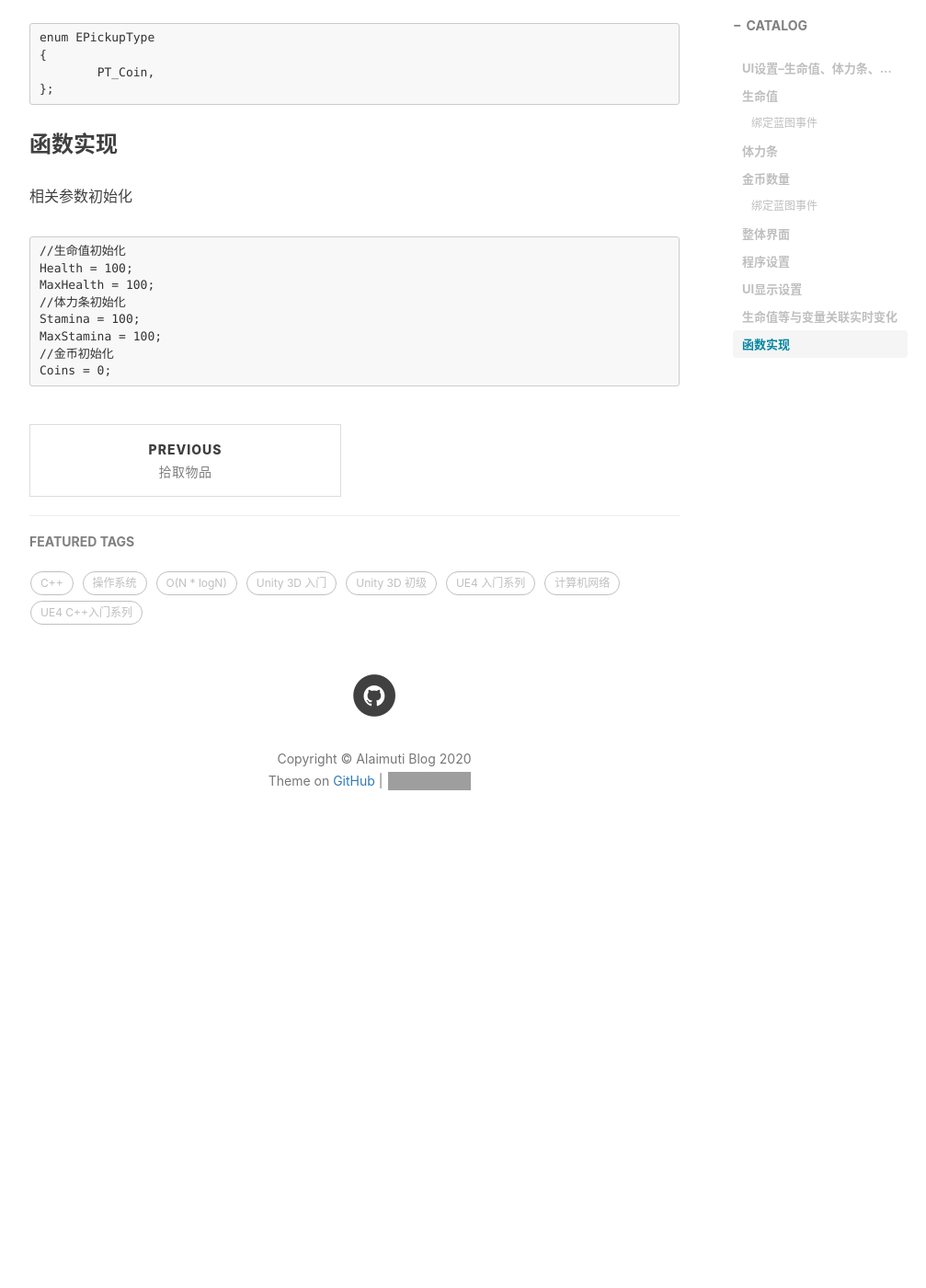
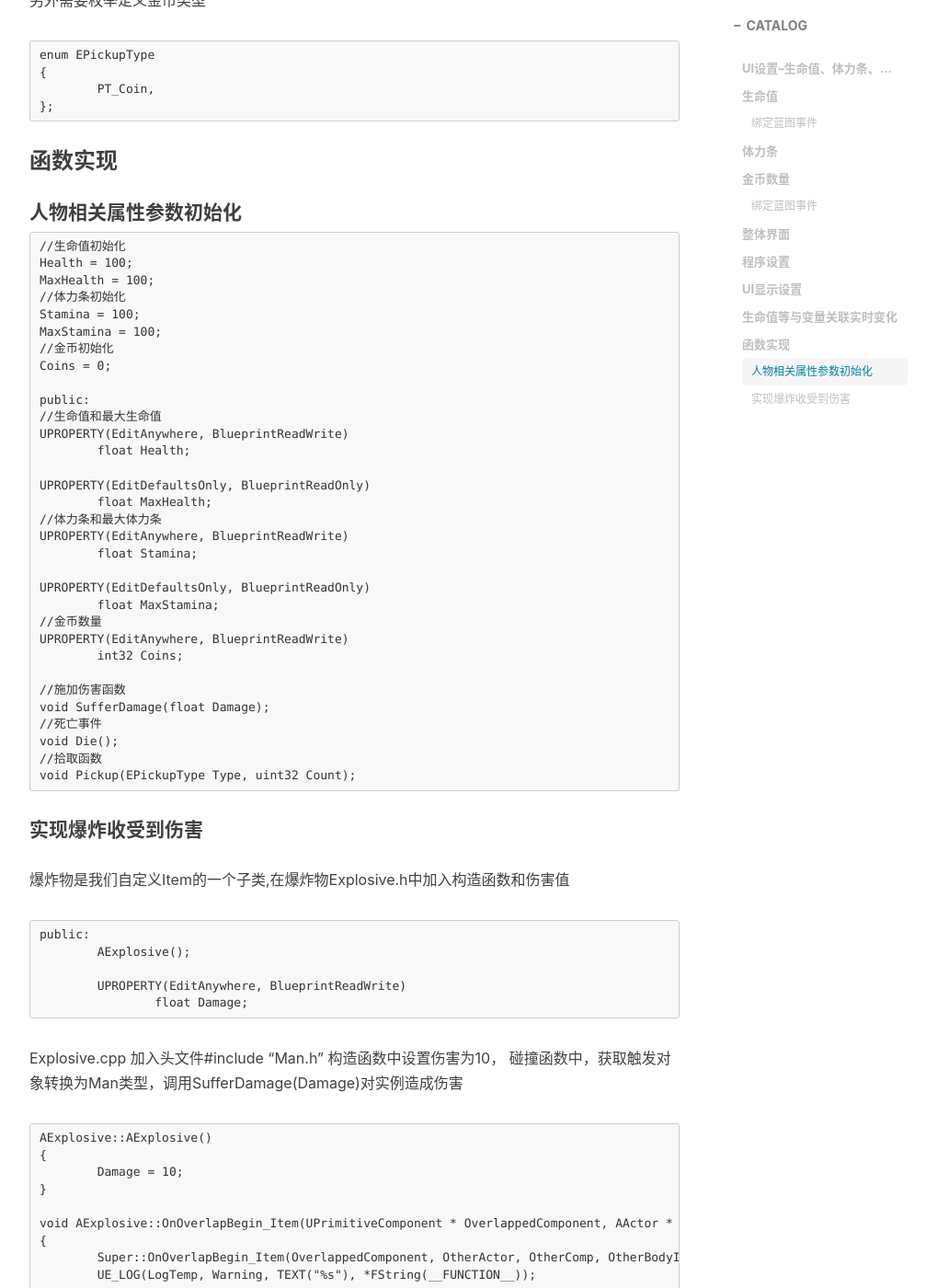
Before and after one commit to AIaimuti/aiaimuti.github.io, a Jekyll site: the page built from _posts/UE4/UE4_C++/2020-5-1-HUD_UI.md, in a window 1280 px wide and 1400 px high, scrolled down 3770 px. Shown: the whole window at 92% size, without its empty margins (233-1240 px from the left). Built offline with Jekyll 4.4.1, drawn with Linux system fonts in a browser that asks for light colours; nearby versions of some CDN libraries; comment, search, counter and statistics services are not loaded; before the commit the page ends 4723 px from its top, so only the background shows below that; some of the changed text lies outside the part shown; grey boxes are pictures that could not be loaded.

Commit message:
Update 2020-5-1-HUD_UI.md

````diff
--- a/_posts/UE4/UE4_C++/2020-5-1-HUD_UI.md
+++ b/_posts/UE4/UE4_C++/2020-5-1-HUD_UI.md
@@ -63,11 +63,11 @@ return value(原始设置的值)是Text文字框的初始设定值
 2)另外需要创建一个继承玩家控制器的自定义控制器类MainPlayerController，这样我们能够制定我们自定义的HUD用户控件。
 ```
 public:
-	//UUserWidget子类的一个类型声明，对象为用户控件
-	UPROPERTY(EditAnywhere, BlueprintReadWrite)
-		TSubclassOf<UUserWidget> HUDAsset;
-	//抬头显示器，一种用户控件
-	UUserWidget *HUD;
+//UUserWidget子类的一个类型声明，对象为用户控件
+UPROPERTY(EditAnywhere, BlueprintReadWrite)
+	TSubclassOf<UUserWidget> HUDAsset;
+//抬头显示器，一种用户控件
+UUserWidget *HUD;
 ```
 3)函数实现<br>
 添加头文件：#include "Blueprint/UserWidget.h" 用于用户控制
@@ -118,6 +118,7 @@ void SufferDamage(float Damage);
 void Die();
 //拾取函数
 void Pickup(EPickupType Type, uint32 Count);
+
 ```
 另外需要枚举定义金币类型
 ```
@@ -128,7 +129,8 @@ enum EPickupType
 ```
 
 ### 函数实现
-相关参数初始化
+#### 人物相关属性参数初始化
+
 ```
 //生命值初始化
 Health = 100;
@@ -138,4 +140,64 @@ Stamina = 100;
 MaxStamina = 100;
 //金币初始化
 Coins = 0;
+
+public:
+//生命值和最大生命值
+UPROPERTY(EditAnywhere, BlueprintReadWrite)
+	float Health;
+
+UPROPERTY(EditDefaultsOnly, BlueprintReadOnly)
+	float MaxHealth;
+//体力条和最大体力条
+UPROPERTY(EditAnywhere, BlueprintReadWrite)
+	float Stamina;
+
+UPROPERTY(EditDefaultsOnly, BlueprintReadOnly)
+	float MaxStamina;
+//金币数量
+UPROPERTY(EditAnywhere, BlueprintReadWrite)
+	int32 Coins;
+
+//施加伤害函数
+void SufferDamage(float Damage);
+//死亡事件
+void Die();
+//拾取函数
+void Pickup(EPickupType Type, uint32 Count);
 ```
+#### 实现爆炸收受到伤害
+爆炸物是我们自定义Item的一个子类,在爆炸物Explosive.h中加入构造函数和伤害值
+```
+public:
+	AExplosive();
+
+	UPROPERTY(EditAnywhere, BlueprintReadWrite)
+		float Damage;
+```
+Explosive.cpp
+加入头文件#include "Man.h"
+构造函数中设置伤害为10，
+碰撞函数中，获取触发对象转换为Man类型，调用SufferDamage(Damage)对实例造成伤害
+```
+AExplosive::AExplosive()
+{
+	Damage = 10;
+}
+
+void AExplosive::OnOverlapBegin_Item(UPrimitiveComponent * OverlappedComponent, AActor * OtherActor, UPrimitiveComponent * OtherComp, int32 OtherBodyIndex, bool bFromSweep, const FHitResult & SweepResult)
+{
+	Super::OnOverlapBegin_Item(OverlappedComponent, OtherActor, OtherComp, OtherBodyIndex, bFromSweep, SweepResult);
+	UE_LOG(LogTemp, Warning, TEXT("%s"), *FString(__FUNCTION__));
+
+	if (OtherActor)
+	{
+		//拿到伤害对象这个实例
+		AMan * Man = Cast<AMan>(OtherActor);
+		if (Man)
+		{
+			//对实例造成伤害
+			Man->SufferDamage(Damage);
+		}
+	}
+}
+```
````
